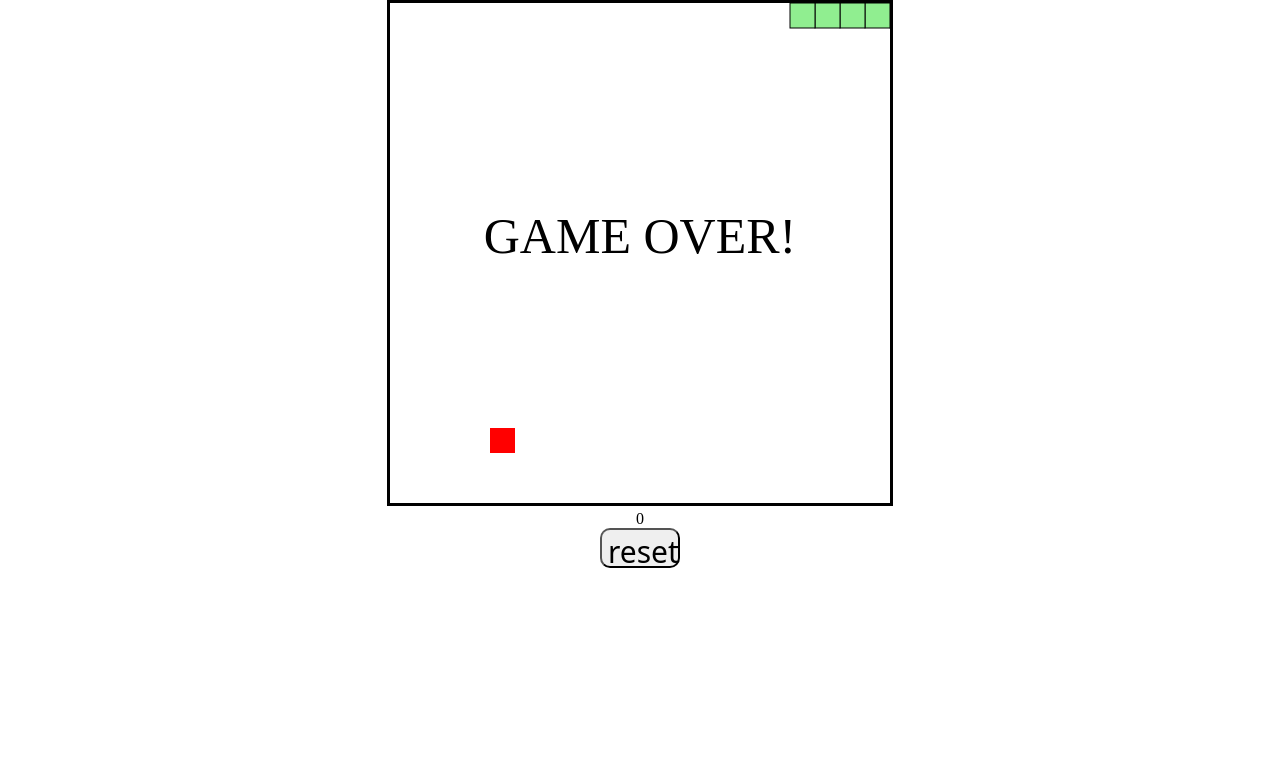
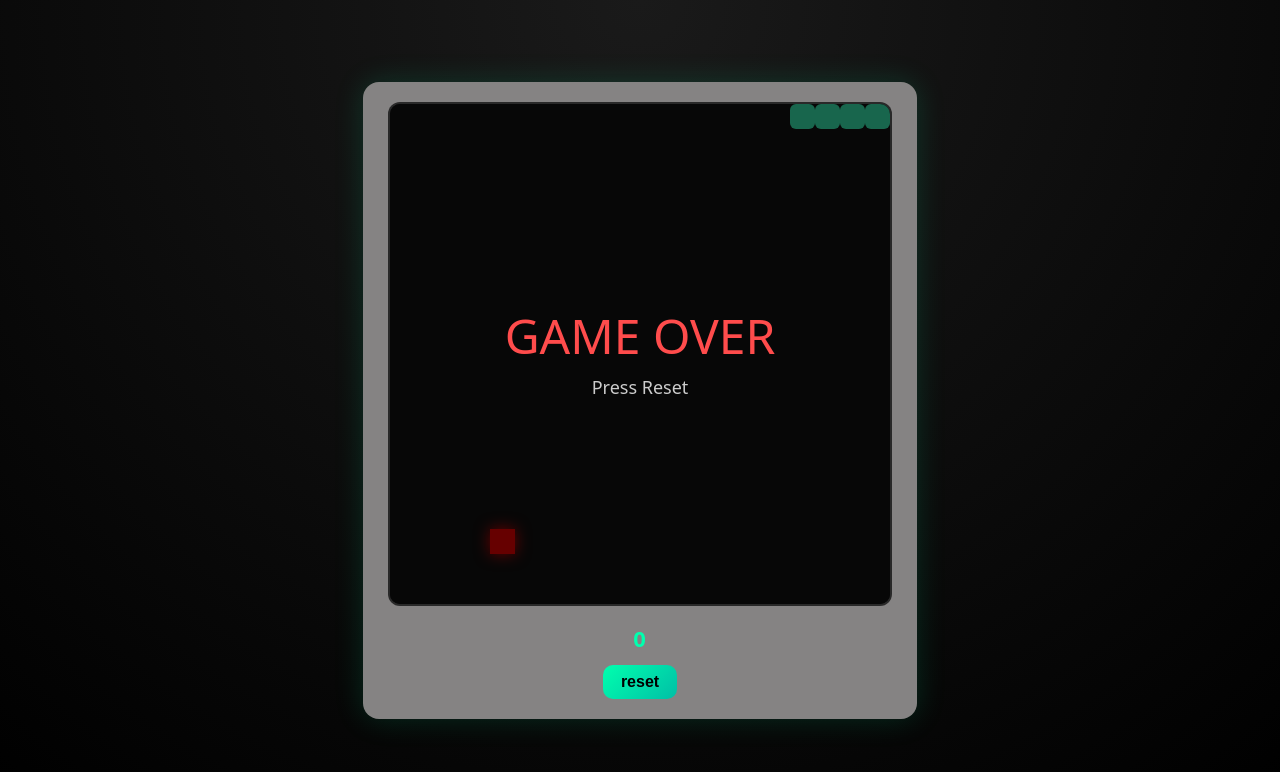
Before and after one commit to Aashrith231/snakeyy, a plain HTML site: page index.html in a window 1280 px wide. Drawn offline with Linux system fonts and the light colour scheme.

Commit message:
made the ui and viusals better

```diff
--- a/index.js
+++ b/index.js
@@ -1,3 +1,16 @@
+function drawRoundedRect(x, y, size, radius, color) {
+    ctx.fillStyle = color;
+    ctx.beginPath();
+    ctx.moveTo(x + radius, y);
+    ctx.arcTo(x + size, y, x + size, y + size, radius);
+    ctx.arcTo(x + size, y + size, x, y + size, radius);
+    ctx.arcTo(x, y + size, x, y, radius);
+    ctx.arcTo(x, y, x + size, y, radius);
+    ctx.closePath();
+    ctx.fill();
+}
+
+
 const gameBoard = document.querySelector("#gameBoard");
 const ctx = gameBoard.getContext("2d");
 const Score = document.querySelector("#Score");
@@ -5,9 +18,11 @@ const resetButton = document.querySelector("#resetButton");
 const gameWidth = gameBoard.width;
 const foodColor = "red";
 const gameHeight = gameBoard.height;
-const boardcolor = "white";
+// const boardcolor = "white";
+const boardcolor = "#111";
+
 const snakecolor = "lightgreen";
-const snakeBorder = "black";
+const snakeBorder = "none";
 const unitsize = 25;
 let running = false;
 let xvel = unitsize;
@@ -70,20 +85,46 @@ function createFood(){
     console.log(foodx);
 
 };
+
+
 function drawfood(){
-    // clearBoard();
-    ctx.fillStyle=foodColor;
-    ctx.fillRect(foodx,foody,unitsize,unitsize);
-};
+    ctx.fillStyle = "red";
+    ctx.shadowColor = "red";
+    ctx.shadowBlur = 15;
+    ctx.fillRect(foodx, foody, unitsize, unitsize);
+    ctx.shadowBlur = 0;
+}
+
+// function drawfood(){
+//     // clearBoard();
+//     ctx.fillStyle=foodColor;
+//     ctx.fillRect(foodx,foody,unitsize,unitsize);
+// };
+// function drawSnake(){
+//     ctx.fillStyle=snakecolor;
+//     // ctx.strokeStyle=snakeBorder;
+//     snake.forEach(snakePart =>{
+//         ctx.fillRect(snakePart.x,snakePart.y,unitsize,unitsize);
+//         ctx.strokeRect(snakePart.x,snakePart.y,unitsize,unitsize);
+
+//     })
+// };
+
+
+
+
 function drawSnake(){
-    ctx.fillStyle=snakecolor;
-    ctx.strokeStyle=snakeBorder;
-    snake.forEach(snakePart =>{
-        ctx.fillRect(snakePart.x,snakePart.y,unitsize,unitsize);
-        ctx.strokeRect(snakePart.x,snakePart.y,unitsize,unitsize);
+    snake.forEach((part, index) => {
+        if(index === 0){
 
-    })
-};
+            drawRoundedRect(part.x, part.y, unitsize, 8, "#09bd42ff");
+        } else {
+
+            drawRoundedRect(part.x, part.y, unitsize, 6, "#3cffc0");
+        }
+    });
+}
+
 function moveSnake(){
     const head ={x:snake[0].x+xvel,
         y: snake[0].y+yvel
@@ -147,14 +188,33 @@ function checkgameOver(){
         }
     }
 };
+// function displaygameOver(){
+//     ctx.font=" 50px MV Boli";
+//     ctx.fillStyle="black";
+//     ctx.textAlign="center";
+//     ctx.fillText("GAME OVER!",gameWidth/2,gameHeight/2);
+//     running = false;
+
+// };
+
+
+
 function displaygameOver(){
-    ctx.font=" 50px MV Boli";
-    ctx.fillStyle="black";
-    ctx.textAlign="center";
-    ctx.fillText("GAME OVER!",gameWidth/2,gameHeight/2);
+    ctx.fillStyle = "rgba(0,0,0,0.6)";
+    ctx.fillRect(0,0,gameWidth,gameHeight);
+
+    ctx.font = "48px system-ui";
+    ctx.fillStyle = "#ff4c4c";
+    ctx.textAlign = "center";
+    ctx.fillText("GAME OVER", gameWidth/2, gameHeight/2);
+
+    ctx.font = "18px system-ui";
+    ctx.fillStyle = "#ccc";
+    ctx.fillText("Press Reset", gameWidth/2, gameHeight/2 + 40);
+
     running = false;
+}
 
-};
 function resetGame(){
     score=0;
     xvel=unitsize;
--- a/style.css
+++ b/style.css
@@ -1,37 +1,59 @@
+*{
+    box-sizing: border-box;
+}
+
 body{
+    margin: 0;
     padding: 0;
-    margin: 0;
+    height: 100vh;
+    background: radial-gradient(circle at top, #1a1a1a, #000);
+    display: flex;
+    justify-content: center;
+    align-items: center;
+    font-family: system-ui, -apple-system, BlinkMacSystemFont;
 }
 
 .container{
+    background: #858383;
+    padding: 20px 25px;
+    border-radius: 16px;
+    box-shadow: 0 0 30px rgba(0,255,170,0.15);
     text-align: center;
-    /* max-height: 1000px;     */
-}
-#gameBoard{
-border: 3px solid;
-color: black;
-
 }
 
-#score{
-    font-size: 100px;
-    font-family:system-ui, -apple-system, BlinkMacSystemFont, 'Segoe UI', Roboto, Oxygen, Ubuntu, Cantarell, 'Open Sans', 'Helvetica Neue', sans-serif
+#gameBoard{
+    border-radius: 12px;
+    background-color: #111;
+    border: 2px solid rgba(255,255,255,0.1);
+    box-shadow: inset 0 0 20px rgba(0,0,0,0.7);
+}
+
+#Score{
+    margin-top: 12px;
+    font-size: 22px;
+    font-weight: 600;
+    color: #00ffae;
+    letter-spacing: 1px;
 }
 
 #resetButton{
-    font-size: 30px;
+    margin-top: 12px;
+    padding: 8px 18px;
+    font-size: 16px;
     border-radius: 10px;
-    font-family: system-ui, -apple-system, BlinkMacSystemFont, 'Segoe UI', Roboto, Oxygen, Ubuntu, Cantarell, 'Open Sans', 'Helvetica Neue', sans-serif;
-    height: 40px;
-    width: 80px;
-    /* padding: 3px; */
+    border: none;
+    background: linear-gradient(135deg, #00ffae, #00bfa6);
+    color: #000;
+    font-weight: 600;
+    cursor: pointer;
+    transition: transform 0.1s ease, box-shadow 0.1s ease;
 }
 
 #resetButton:hover{
-    background-color: rgb(210, 208, 208);
-    cursor: pointer;
+    transform: translateY(-2px);
+    box-shadow: 0 4px 12px rgba(0,255,170,0.4);
+}
 
+#resetButton:active{
+    transform: scale(0.95);
 }
-#resetButton:active{
-    background-color: rgb(73, 73, 72);
-}
```
